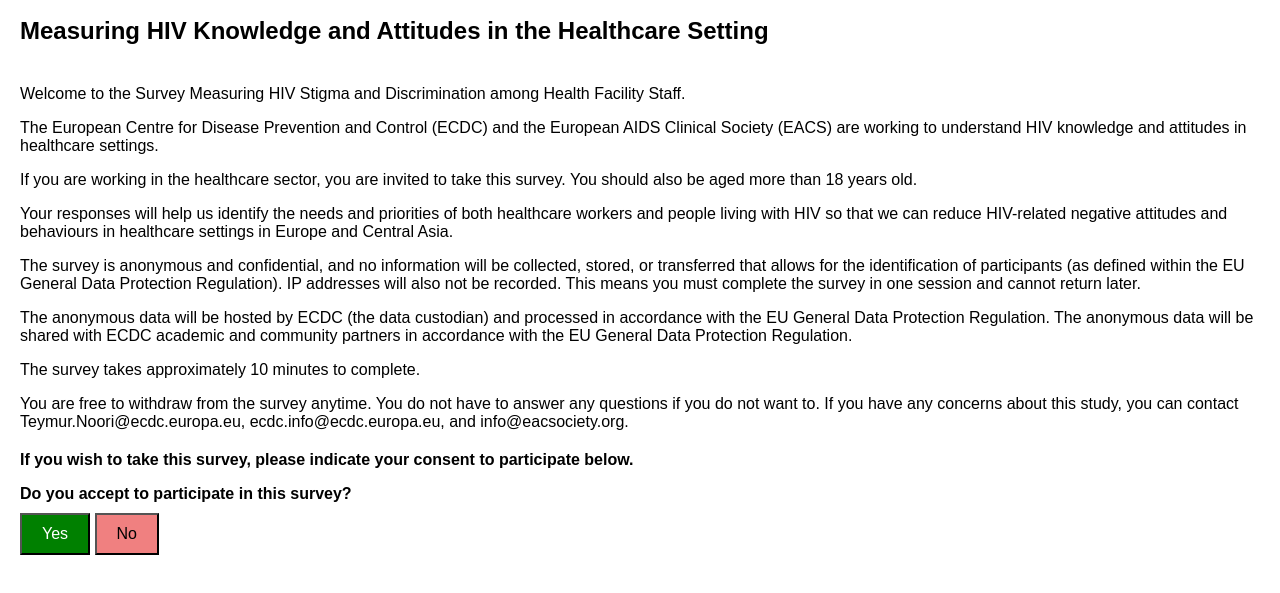
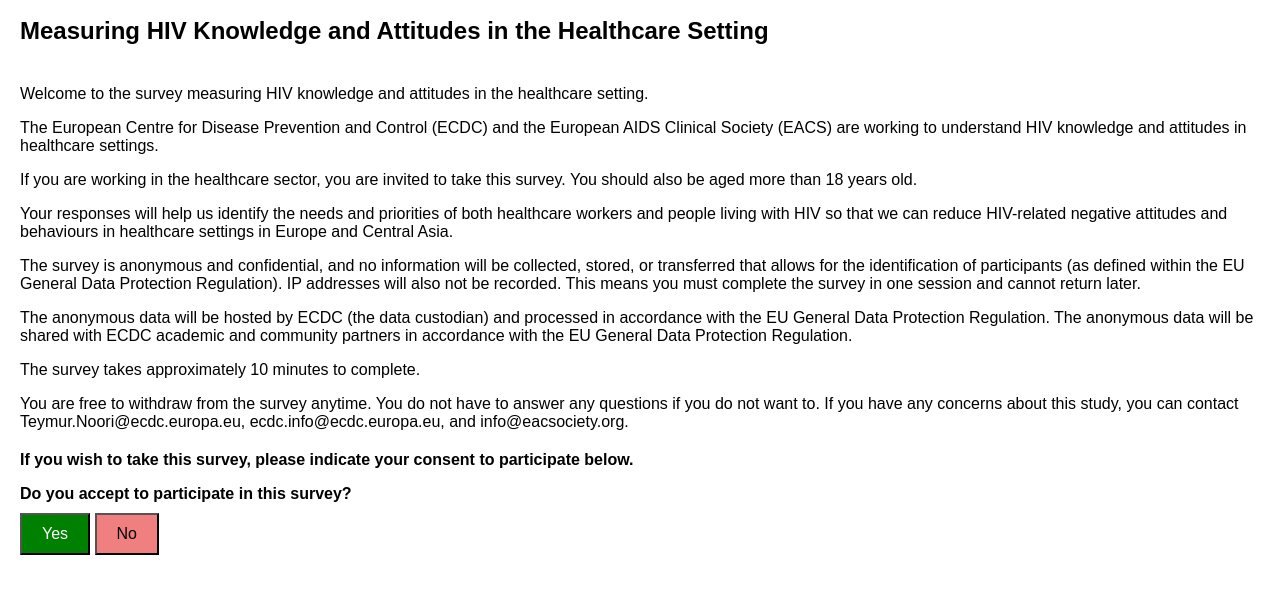
Before and after one commit to anamendezlo/HIV_stigma_HCS, a plain HTML site: page index.html in a window 1280 px wide. Shown: the part 103-696 px from the top of the page. Drawn offline with Linux system fonts and the light colour scheme.

Commit message:
index.html

```diff
--- a/index.html
+++ b/index.html
@@ -59,7 +59,7 @@
     <img src="eacs_logo.png" alt="EACS Logo">
   </div>
   <h1>Measuring HIV Knowledge and Attitudes in the Healthcare Setting</h1>
-  <p>Welcome to the Survey Measuring HIV Stigma and Discrimination among Health Facility Staff.</p>
+  <p>Welcome to the survey measuring HIV knowledge and attitudes in the healthcare setting.</p>
   <p>The European Centre for Disease Prevention and Control (ECDC) and the European AIDS Clinical Society (EACS) are working to understand HIV knowledge and attitudes in healthcare settings.</p>
   <p>If you are working in the healthcare sector, you are invited to take this survey. You should also be aged more than 18 years old.</p>
   <p>Your responses will help us identify the needs and priorities of both healthcare workers and people living with HIV so that we can reduce HIV-related negative attitudes and behaviours in healthcare settings in Europe and Central Asia.</p>
```
